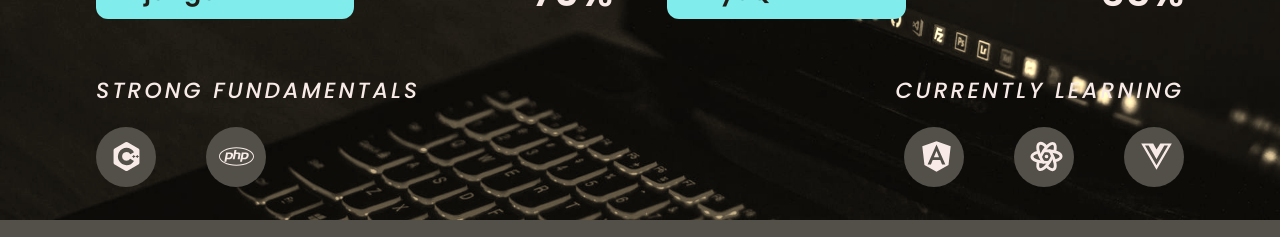
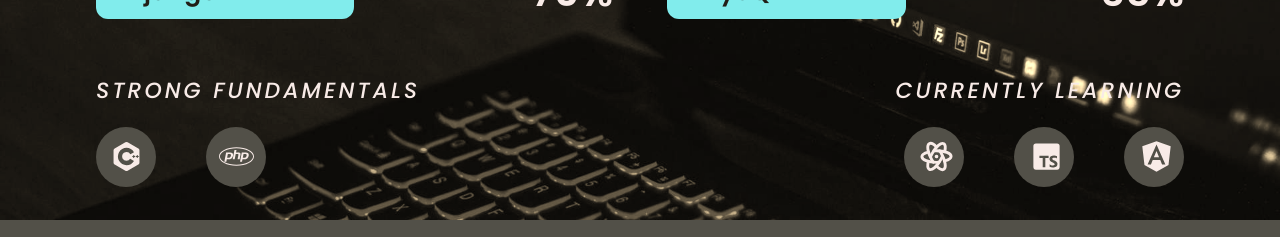
Before and after one commit to robindkns/robindkns.github.io, a React (Create React App) app: page / in a window 1280 px wide. Shown: the part 2820-3057 px from the top of the page. Built offline with nearby package versions, Linux system fonts and the light colour scheme.

Commit message:
Changed Currently languages

```diff
--- a/src/components/OtherSkills/OtherSkills.jsx
+++ b/src/components/OtherSkills/OtherSkills.jsx
@@ -7,7 +7,7 @@ import { BiLogoCPlusPlus } from "react-icons/bi";
 import { FaPhp } from "react-icons/fa6";
 import { FaAngular } from "react-icons/fa";
 import { TbBrandReactNative } from "react-icons/tb";
-import { FaVuejs } from "react-icons/fa";
+import { BiLogoTypescript } from "react-icons/bi";
 
 export default function OtherSkills() {
 
@@ -27,16 +27,16 @@ export default function OtherSkills() {
 
     const [currently, setCurrently] = useState([
         {
-            name: "Angular",
-            icon: <FaAngular />
-        },
-        {
             name: "React Native",
             icon: <TbBrandReactNative />
         },
         {
-            name: "Vue.js",
-            icon: <FaVuejs />
+            name: "Typescript",
+            icon: <BiLogoTypescript />
+        },
+        {
+            name: "Angular",
+            icon: <FaAngular />
         }
     ])
 
```
Also changed, not shown: 6 other files (tests, documents, lock files or other folders).
